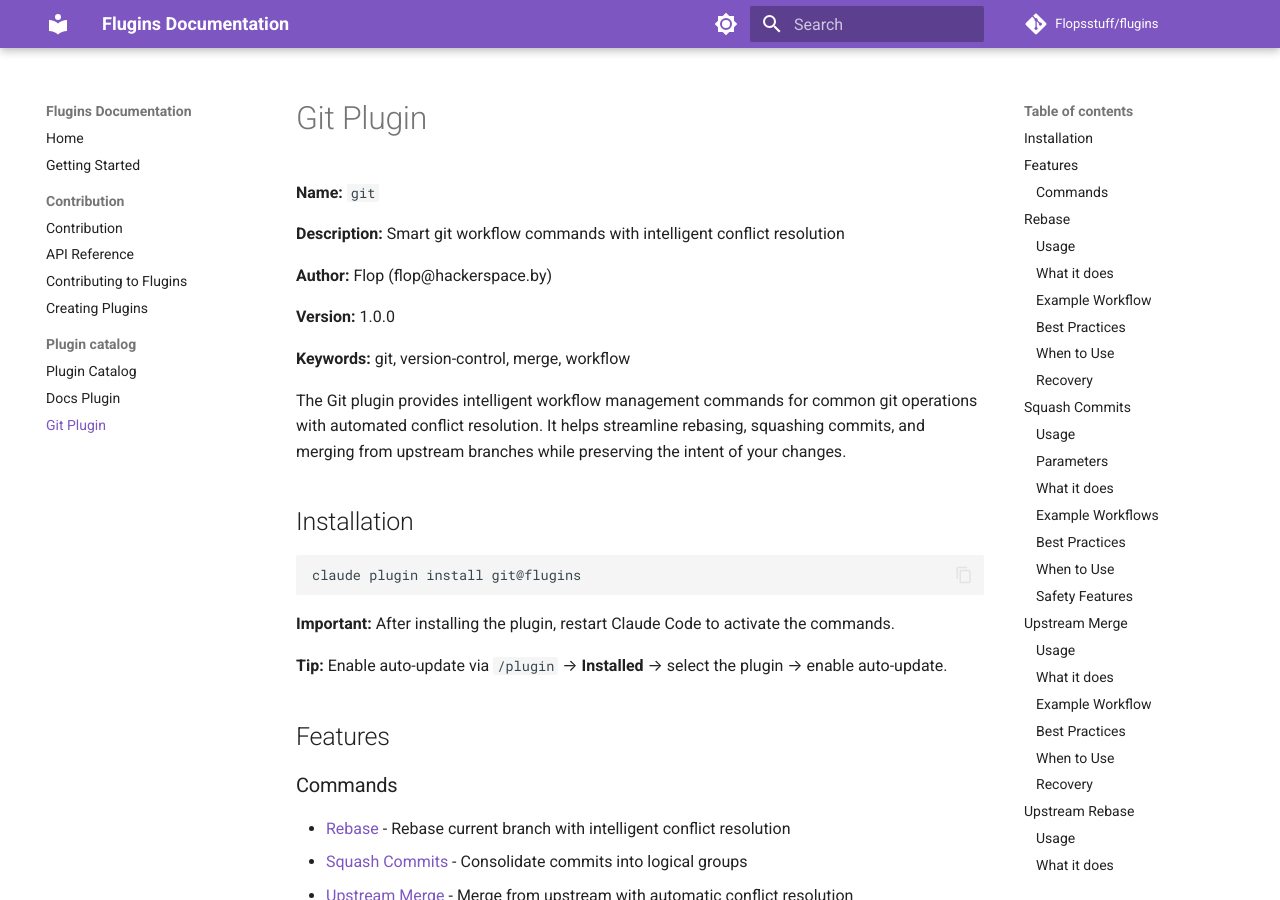
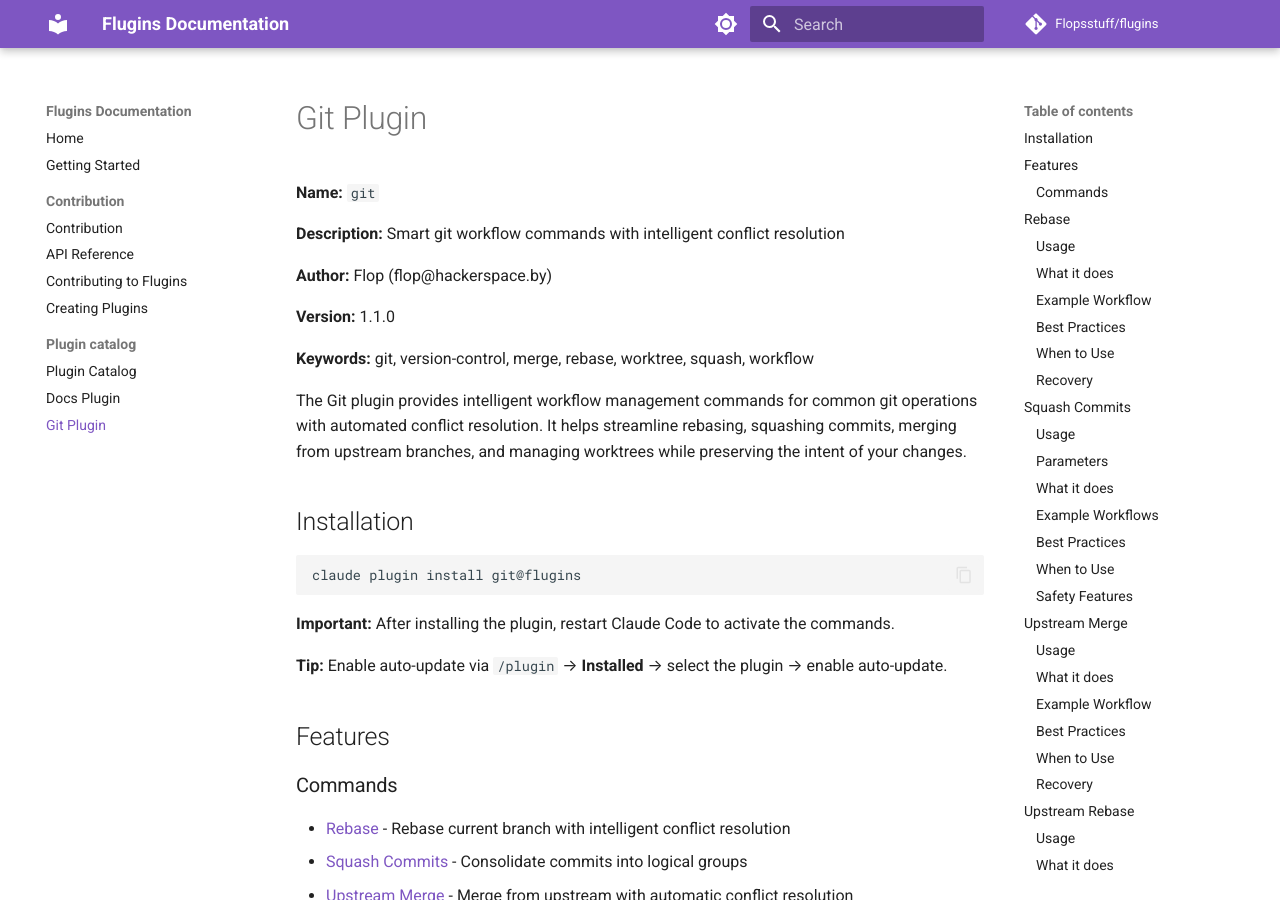
Before and after one commit to Flopsstuff/flugins, an MkDocs documentation site: the page built from docs/plugin-catalog/git-plugin.md, in a window 1280 px wide and 900 px high. Built offline with MkDocs 1.6.1 and Material for MkDocs 9.7.7, drawn with Linux system fonts in a browser that asks for light colours; comment, search, counter and statistics services are not loaded.

Commit message:
📝 Sync docs with git plugin 1.1.0 changes
Update version, keywords, and command list in git-plugin.md and
CLAUDE.md to reflect new upstream-rebase and worktree commands.

Co-Authored-By: Claude Opus 4.6 <noreply@anthropic.com>

```diff
--- a/docs/plugin-catalog/git-plugin.md
+++ b/docs/plugin-catalog/git-plugin.md
@@ -6,11 +6,11 @@
 
 **Author:** Flop (flop@hackerspace.by)
 
-**Version:** 1.0.0
+**Version:** 1.1.0
 
-**Keywords:** git, version-control, merge, workflow
+**Keywords:** git, version-control, merge, rebase, worktree, squash, workflow
 
-The Git plugin provides intelligent workflow management commands for common git operations with automated conflict resolution. It helps streamline rebasing, squashing commits, and merging from upstream branches while preserving the intent of your changes.
+The Git plugin provides intelligent workflow management commands for common git operations with automated conflict resolution. It helps streamline rebasing, squashing commits, merging from upstream branches, and managing worktrees while preserving the intent of your changes.
 
 ## Installation
 
```
Also changed, not shown: CLAUDE.md (+2 -2 lines).
